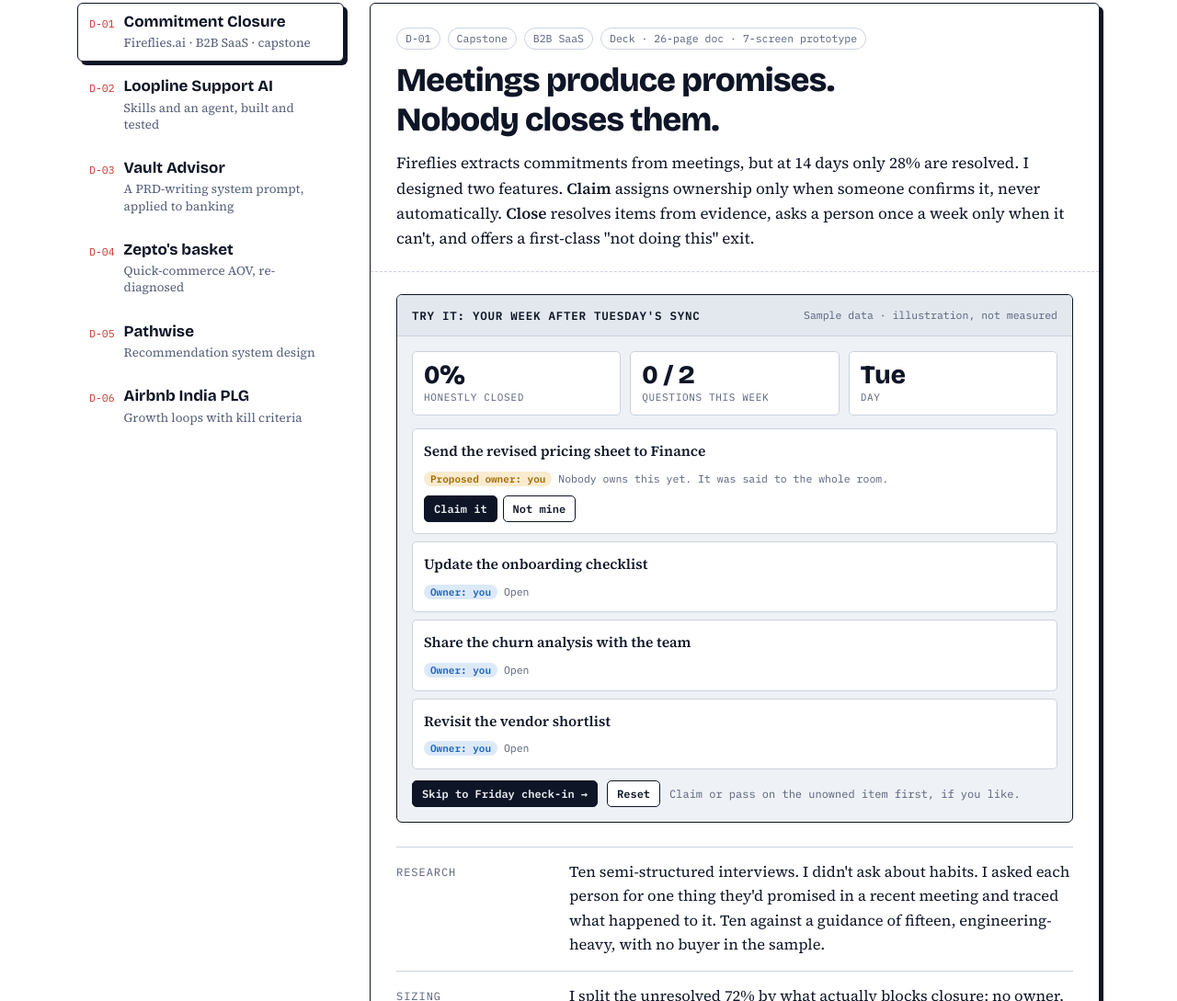
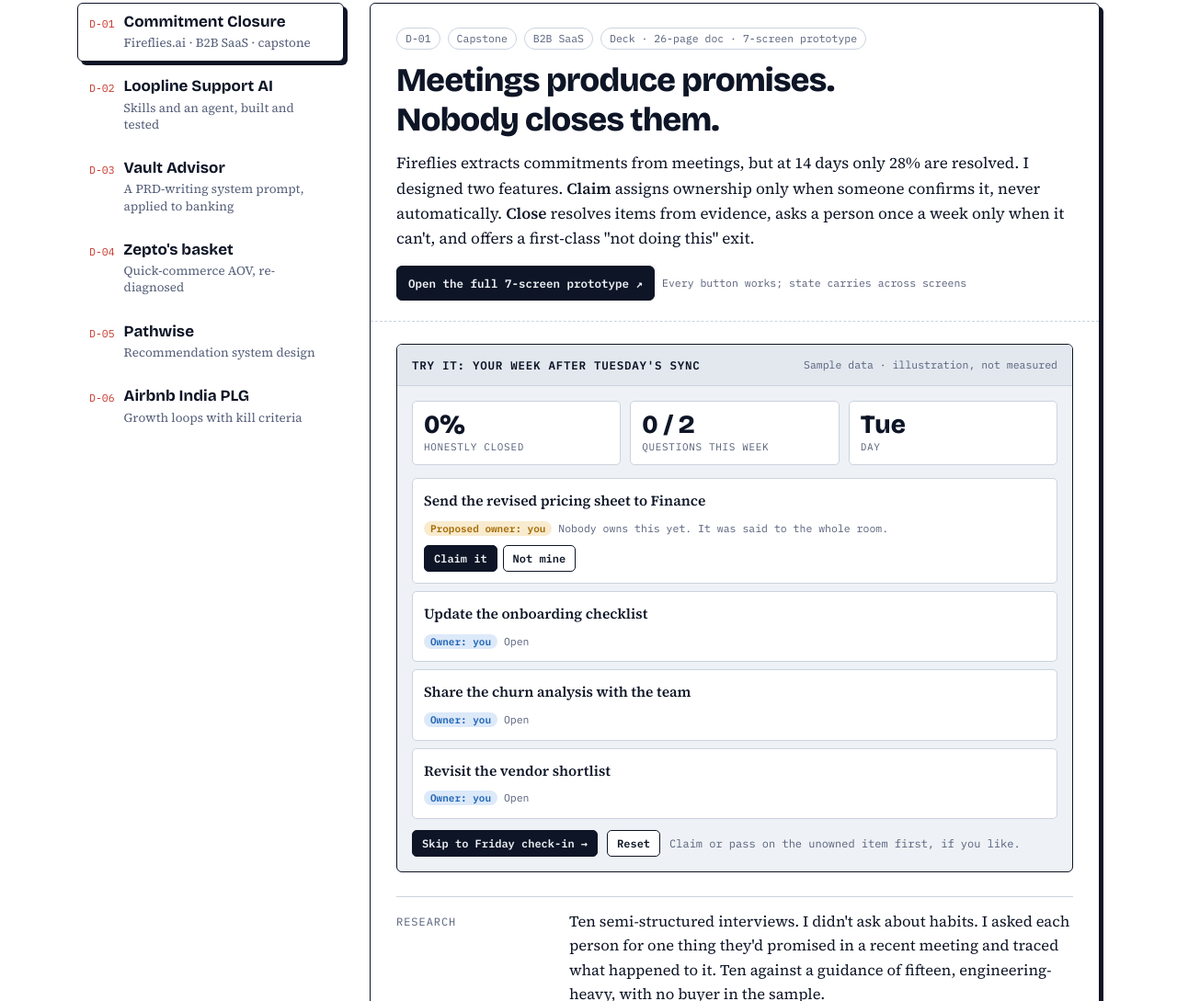
Before and after one commit to Garvit2003/Portfolio, a plain HTML site: page index.html in a window 1280 px wide. Shown: the part 4397-5486 px from the top of the page at 92% size. Drawn offline with nearby package versions, Linux system fonts and the light colour scheme.

Commit message:
Add files via upload

```diff
--- a/index.html
+++ b/index.html
@@ -487,6 +487,7 @@ footer h2{font-size:clamp(36px,5.4vw,66px)}
           <div class="meta"><span>D-01</span><span>Capstone</span><span>B2B SaaS</span><span>Deck · 26-page doc · 7-screen prototype</span></div>
           <h3>Meetings produce promises. Nobody closes them.</h3>
           <p>Fireflies extracts commitments from meetings, but at 14 days only <span class="c" data-t="cited" data-src="Given by the case-study brief: 28% of extracted commitments resolved at 14 days.">28% are resolved</span>. I designed two features. <b>Claim</b> assigns ownership only when someone confirms it, never automatically. <b>Close</b> resolves items from evidence, asks a person once a week only when it can't, and offers a first-class "not doing this" exit.</p>
+          <div class="btnrow" style="display:flex;gap:8px;flex-wrap:wrap;margin-top:4px"><a class="btn sm" href="fireflies/">Open the full 7-screen prototype ↗</a><small style="font-family:var(--f-mono);font-size:11.5px;color:var(--muted);align-self:center">Every button works; state carries across screens</small></div>
         </div>
         <div class="file-body">
           <div class="demo" aria-label="Interactive demo of Claim and Close">
```
